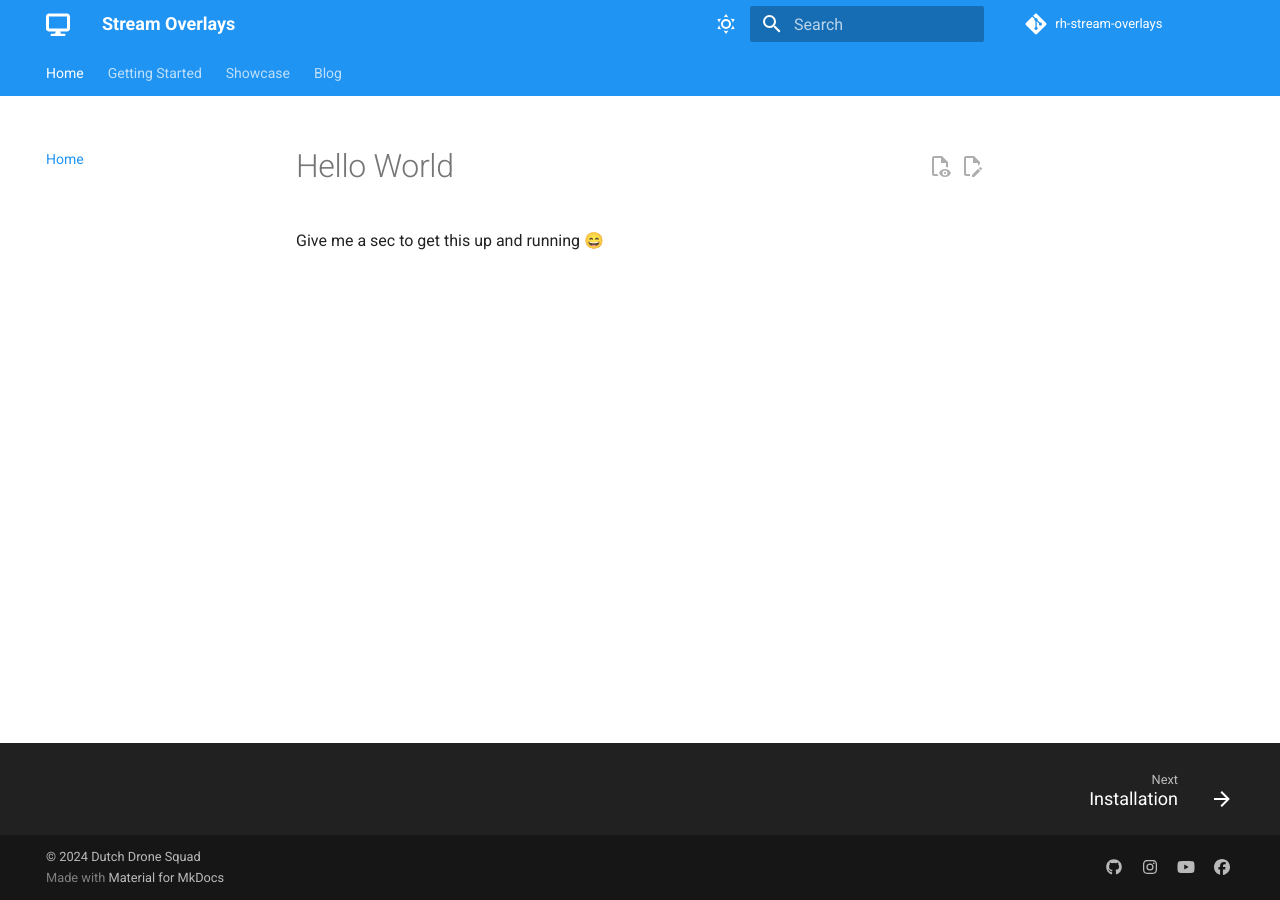
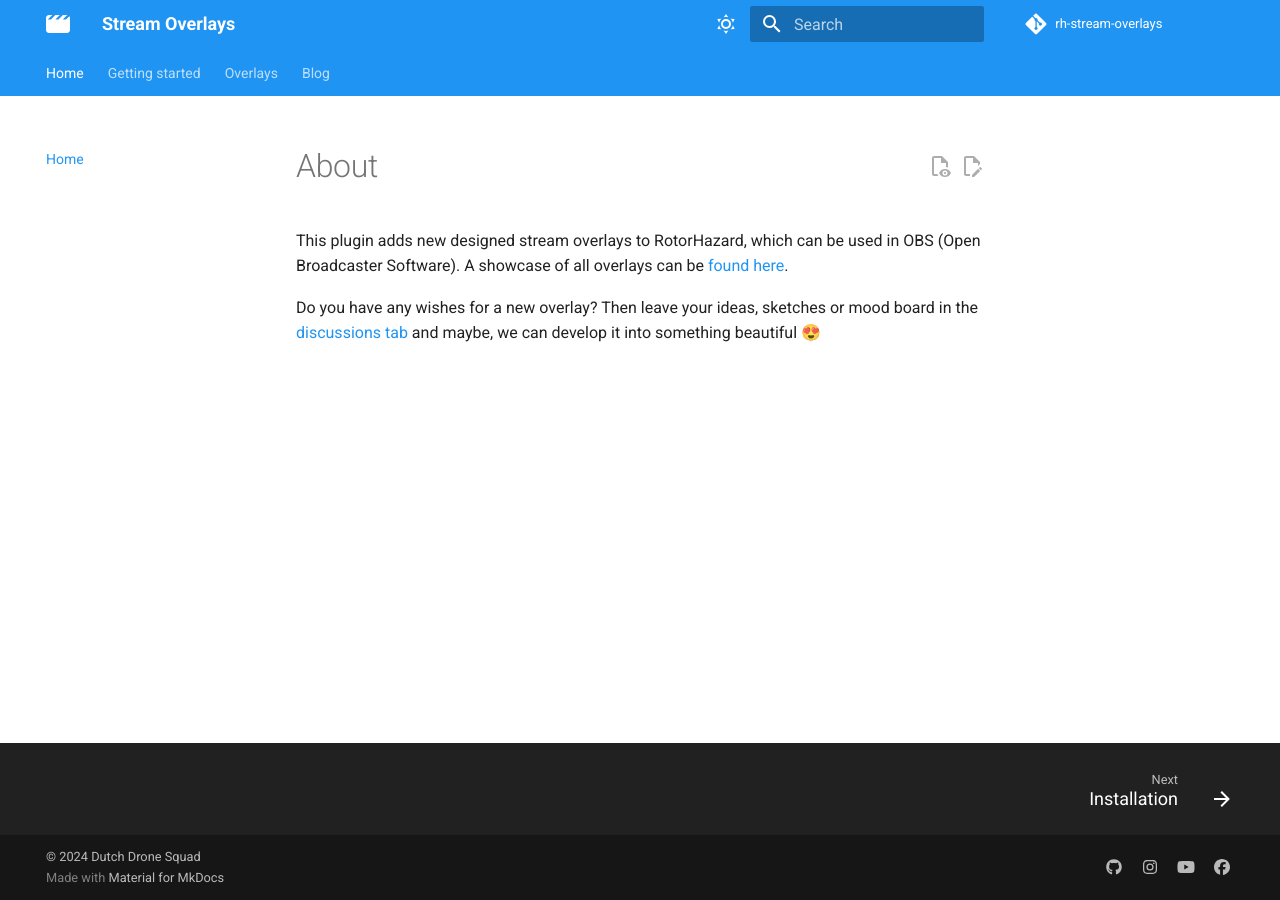
Before and after one commit to dutchdronesquad/rh-stream-overlays, an MkDocs documentation site: the page built from docs/index.md, in a window 1280 px wide. Built offline with MkDocs 1.6.1 and Material for MkDocs 9.7.7, drawn with Linux system fonts in a browser that asks for light colours; comment, search, counter and statistics services are not loaded; the version menu is left out.

Commit message:
Update all the pages

```diff
--- a/docs/index.md
+++ b/docs/index.md
@@ -1,3 +1,11 @@
-# Hello World
+<!-- ---
+hide:
+  - navigation
+  - toc
+--- -->
 
-Give me a sec to get this up and running 😄
+# About
+
+This plugin adds new designed stream overlays to RotorHazard, which can be used in OBS (Open Broadcaster Software). A showcase of all overlays can be [found here](./stream_overlays/).
+
+Do you have any wishes for a new overlay? Then leave your ideas, sketches or mood board in the [discussions tab](https://github.com/dutchdronesquad/rh-stream-overlays/discussions) and maybe, we can develop it into something beautiful 😍
--- a/mkdocs.yml
+++ b/mkdocs.yml
@@ -18,7 +18,7 @@ edit_uri: edit/main/docs/
 theme:
   name: material
   icon:
-    logo: fontawesome/solid/display
+    logo: fontawesome/solid/clapperboard
   palette:
     # Palette toggle for light mode
     - scheme: default
@@ -38,12 +38,18 @@ theme:
   features:
     - content.action.edit
     - content.action.view
+    - content.code.annotate
+    - content.code.copy
     - navigation.footer
     - navigation.indexes
+    - navigation.path
+    - navigation.sections
     - navigation.tabs
     - navigation.top
     - navigation.tracking
+    - toc.follow
     # - toc.integrate
+
 nav:
   - Home: index.md
 plugins:
@@ -53,25 +59,34 @@ plugins:
 
 nav:
   - Home: index.md
-  - Getting Started:
-      - Installation: getting-started.md
-  - Showcase: showcase.md
+  - Getting started:
+      - Installation: installation/index.md
+      - OBS setup: installation/obs_setup.md
+  - Overlays:
+    - overlays/index.md
+    - overlays/dds.md
+    - overlays/lcdr.md
   - Blog:
       - blog/index.md
 
 # Markdown extensions
 markdown_extensions:
+  - attr_list
+  - md_in_html
+  - admonition
+  - pymdownx.inlinehilite
+  - pymdownx.snippets
   - pymdownx.highlight:
       anchor_linenums: true
-  - pymdownx.inlinehilite
-  - pymdownx.snippets
-  - admonition
+      line_spans: __span
+      pygments_lang_class: true
+  - pymdownx.superfences
   - pymdownx.arithmatex:
       generic: true
   - pymdownx.details
-  - pymdownx.superfences
   - pymdownx.mark
-  - attr_list
+  - toc:
+      permalink: true
 
 # Extra
 extra:
```
Also changed, not shown: docs/getting-started.md (deleted, +0 -1 lines), docs/installation/development.md (added, +1 -0 lines), docs/installation/index.md (added, +23 -0 lines), docs/installation/obs_setup.md (added, +7 -0 lines), docs/overlays/dds.md (added, +70 -0 lines), docs/overlays/index.md (added, +11 -0 lines), docs/overlays/lcdr.md (added, +33 -0 lines), docs/showcase.md (deleted, +0 -1 lines).
